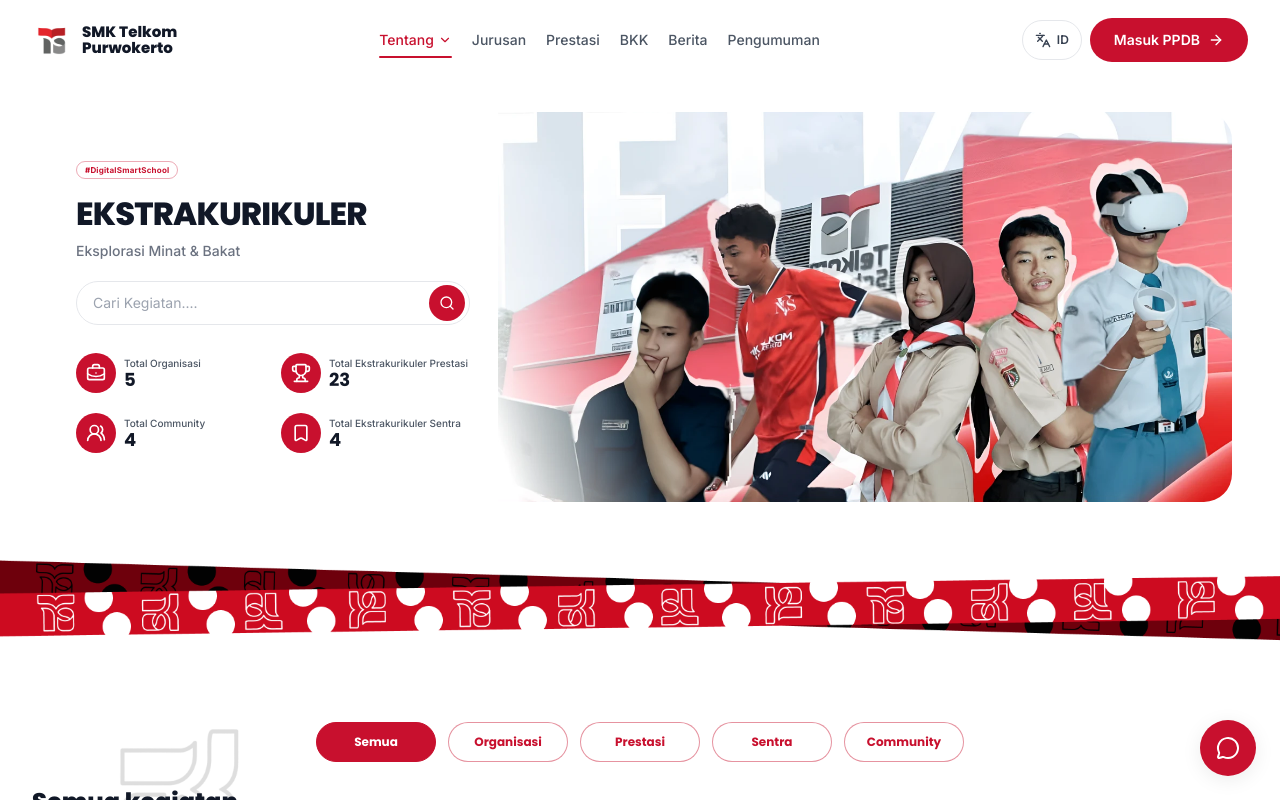
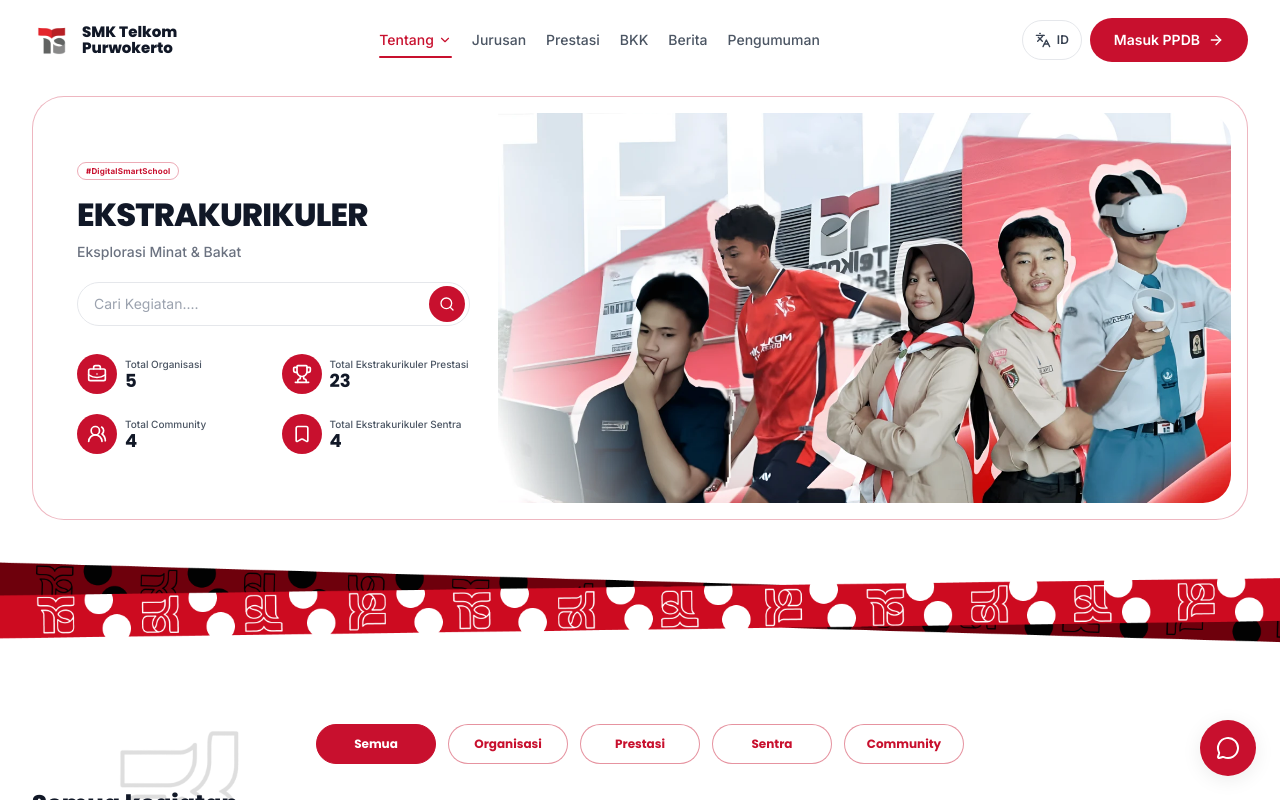
Before and after one commit to KiandrAHD/smk-telkom-purwokerto, a React (Vite) app in the folder frontend/: page /ekstrakurikuler in a window 1280 px wide. Shown: the top 800 px of the page. Built offline with nearby package versions, Linux system fonts and the light colour scheme.

Commit message:
fix: bersihkan garis hero ekstrakurikuler

```diff
--- a/frontend/src/pages/EkstrakurikulerPage.jsx
+++ b/frontend/src/pages/EkstrakurikulerPage.jsx
@@ -174,7 +174,7 @@ const EkstrakurikulerPage = () => {
     <MainLayout>
       <section className="bg-white pb-6 pt-4">
         <div className="mx-auto max-w-7xl px-4 sm:px-6 lg:px-8">
-          <div className="overflow-hidden rounded-[2rem] bg-white p-3 sm:p-4">
+          <div className="overflow-hidden rounded-[2rem] border border-primary/30 bg-white p-3 sm:p-4">
             <div className="grid overflow-hidden rounded-[1.75rem] lg:min-h-[390px] lg:grid-cols-[38%_1fr]">
             <div className="flex flex-col justify-center px-4 py-7 sm:px-6 lg:px-7 lg:py-8">
               <span className="w-fit rounded-full border border-primary/35 px-2 py-0.5 text-[8px] font-bold tracking-wide text-primary">
```
